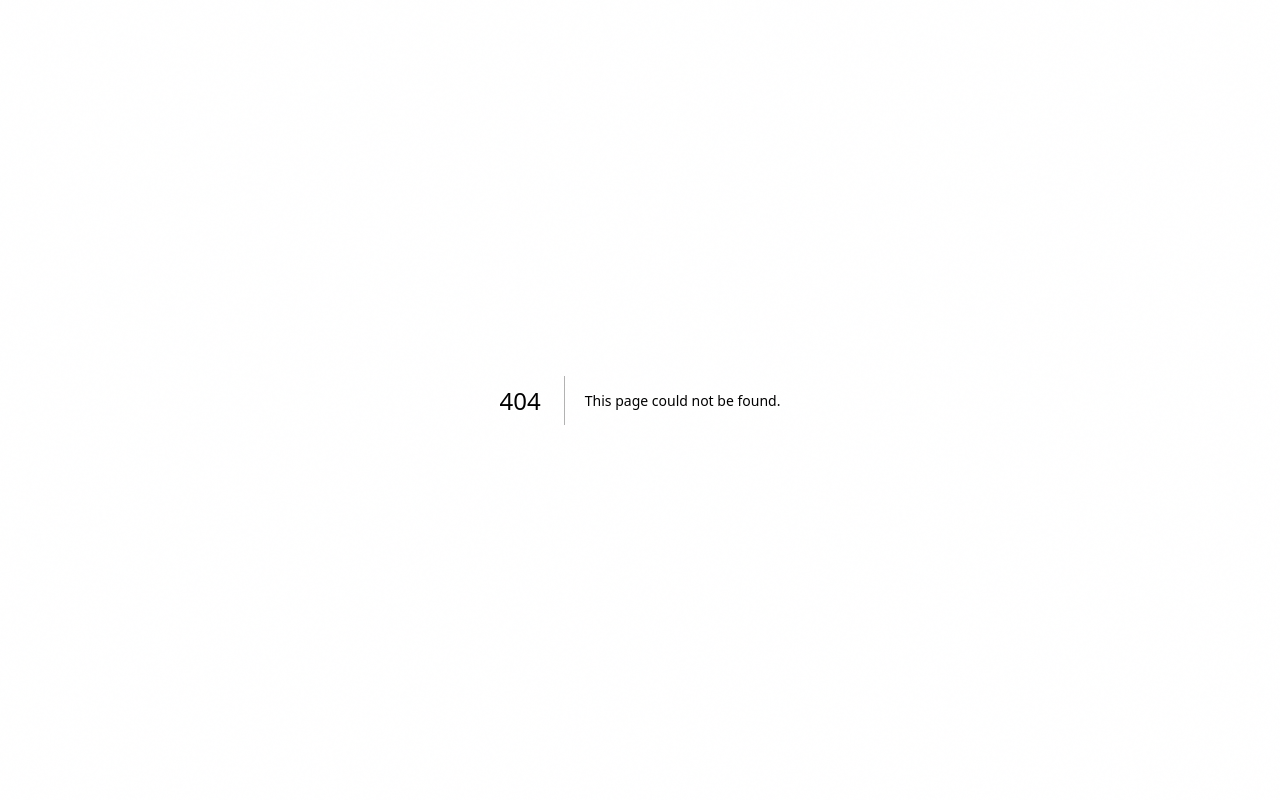
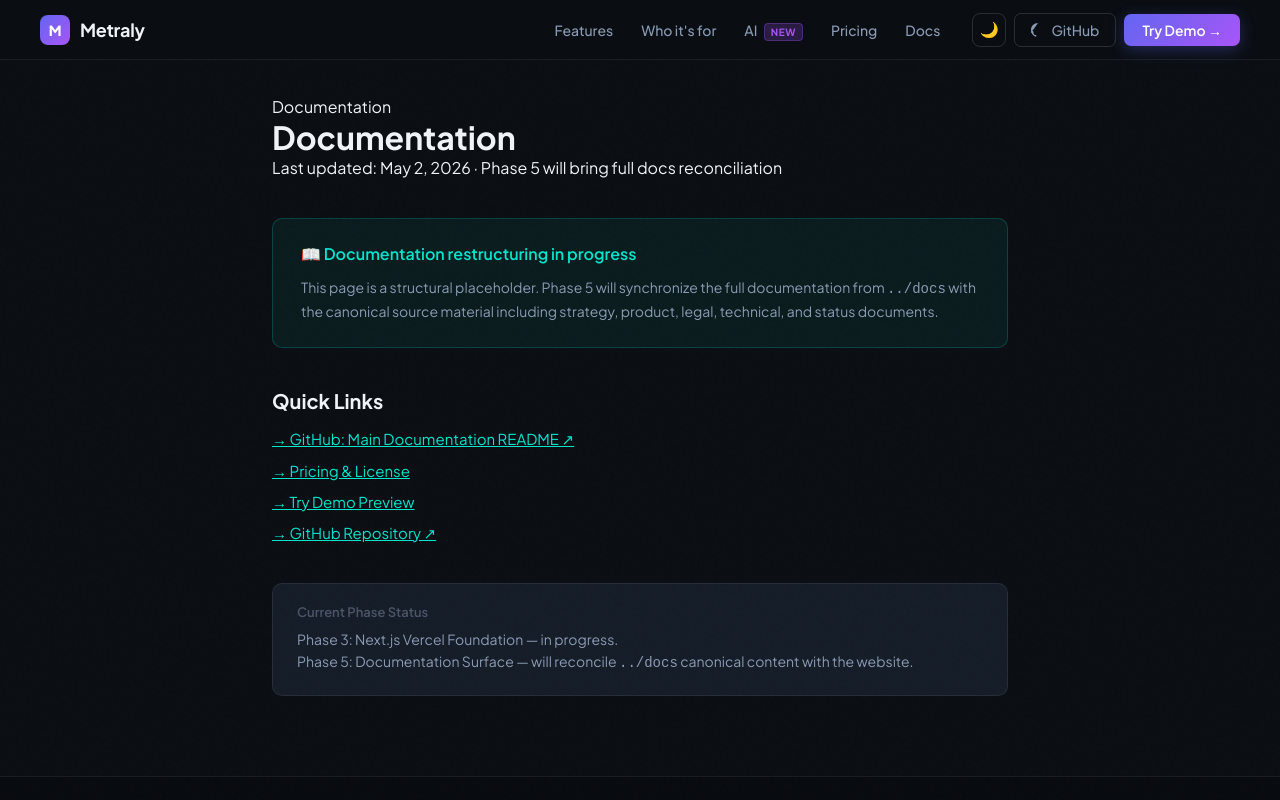
Before and after one commit to getmetraly/website, a Next.js app: page /docs in a window 1280 px wide. Before the commit this address had no page. Shown: the top 800 px of the page. Built offline with nearby package versions, Linux system fonts and the light colour scheme.

Commit message:
feat(03-02): create docs page as structural placeholder.
- Structural migration only (per plan: no full canonical docs reconciliation)
- Placeholder for Phase 5 documentation surface
- Links to GitHub docs and pricing/demo pages

```diff
--- /dev/null
+++ b/app/docs/page.tsx
@@ -0,0 +1,90 @@
+import Link from "next/link";
+import { SiteShell } from "@/components/site-shell";
+
+export const metadata = {
+  title: "Documentation — Metraly",
+  description:
+    "Full documentation for Metraly — self-hosted engineering metrics platform. Getting started, API reference, integrations, AI configuration, and more.",
+};
+
+export default function DocsPage() {
+  return (
+    <SiteShell>
+      <main id="main-content" style={{ maxWidth: "800px", margin: "0 auto", padding: "96px 32px 80px" }}>
+        <div className="page-label">Documentation</div>
+        <h1>Documentation</h1>
+        <div className="updated" style={{ marginBottom: "40px" }}>
+          Last updated: May 2, 2026 · Phase 5 will bring full docs reconciliation
+        </div>
+
+        <div
+          style={{
+            background: "rgba(0,229,204,0.06)",
+            border: "1px solid rgba(0,229,204,0.2)",
+            borderRadius: "10px",
+            padding: "24px 28px",
+            marginBottom: "40px",
+          }}
+        >
+          <p style={{ marginBottom: "12px", fontWeight: 600, color: "var(--cyan)" }}>
+            📖 Documentation restructuring in progress
+          </p>
+          <p style={{ fontSize: "14px", color: "var(--text-secondary)", lineHeight: 1.6 }}>
+            This page is a structural placeholder. Phase 5 will synchronize the
+            full documentation from <code>../docs</code> with the canonical source
+            material including strategy, product, legal, technical, and status
+            documents.
+          </p>
+        </div>
+
+        <h2 style={{ fontSize: "20px", fontWeight: 700, marginBottom: "16px" }}>
+          Quick Links
+        </h2>
+
+        <div style={{ display: "flex", flexDirection: "column", gap: "12px", marginBottom: "40px" }}>
+          <a
+            href="https://github.com/getmetraly/metraly/blob/main/docs/README.md"
+            target="_blank"
+            rel="noopener"
+            style={{ color: "var(--cyan)", fontSize: "15px" }}
+          >
+            → GitHub: Main Documentation README ↗
+          </a>
+          <Link href="/pricing" style={{ color: "var(--cyan)", fontSize: "15px" }}>
+            → Pricing & License
+          </Link>
+          <Link href="/demo" style={{ color: "var(--cyan)", fontSize: "15px" }}>
+            → Try Demo Preview
+          </Link>
+          <a
+            href="https://github.com/getmetraly/metraly"
+            target="_blank"
+            rel="noopener"
+            style={{ color: "var(--cyan)", fontSize: "15px" }}
+          >
+            → GitHub Repository ↗
+          </a>
+        </div>
+
+        <div
+          style={{
+            background: "var(--bg-card)",
+            border: "1px solid var(--border)",
+            borderRadius: "10px",
+            padding: "20px 24px",
+          }}
+        >
+          <div style={{ fontSize: "13px", fontWeight: 600, color: "var(--text-muted)", marginBottom: "8px" }}>
+            Current Phase Status
+          </div>
+          <div style={{ fontSize: "14px", color: "var(--text-secondary)", lineHeight: 1.6 }}>
+            Phase 3: Next.js Vercel Foundation — in progress.
+            <br />
+            Phase 5: Documentation Surface — will reconcile <code>../docs</code>{" "}
+            canonical content with the website.
+          </div>
+        </div>
+      </main>
+    </SiteShell>
+  );
+}
```
